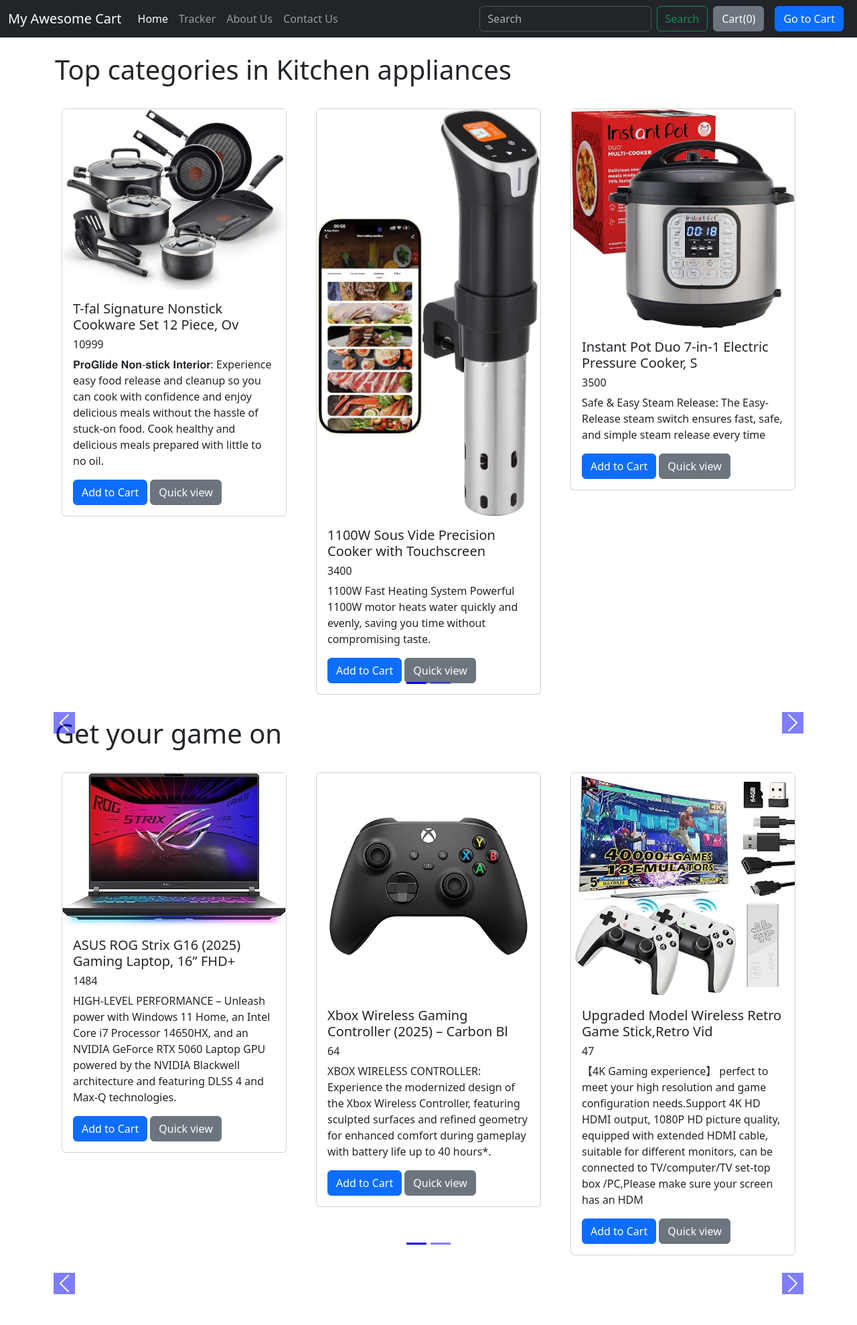
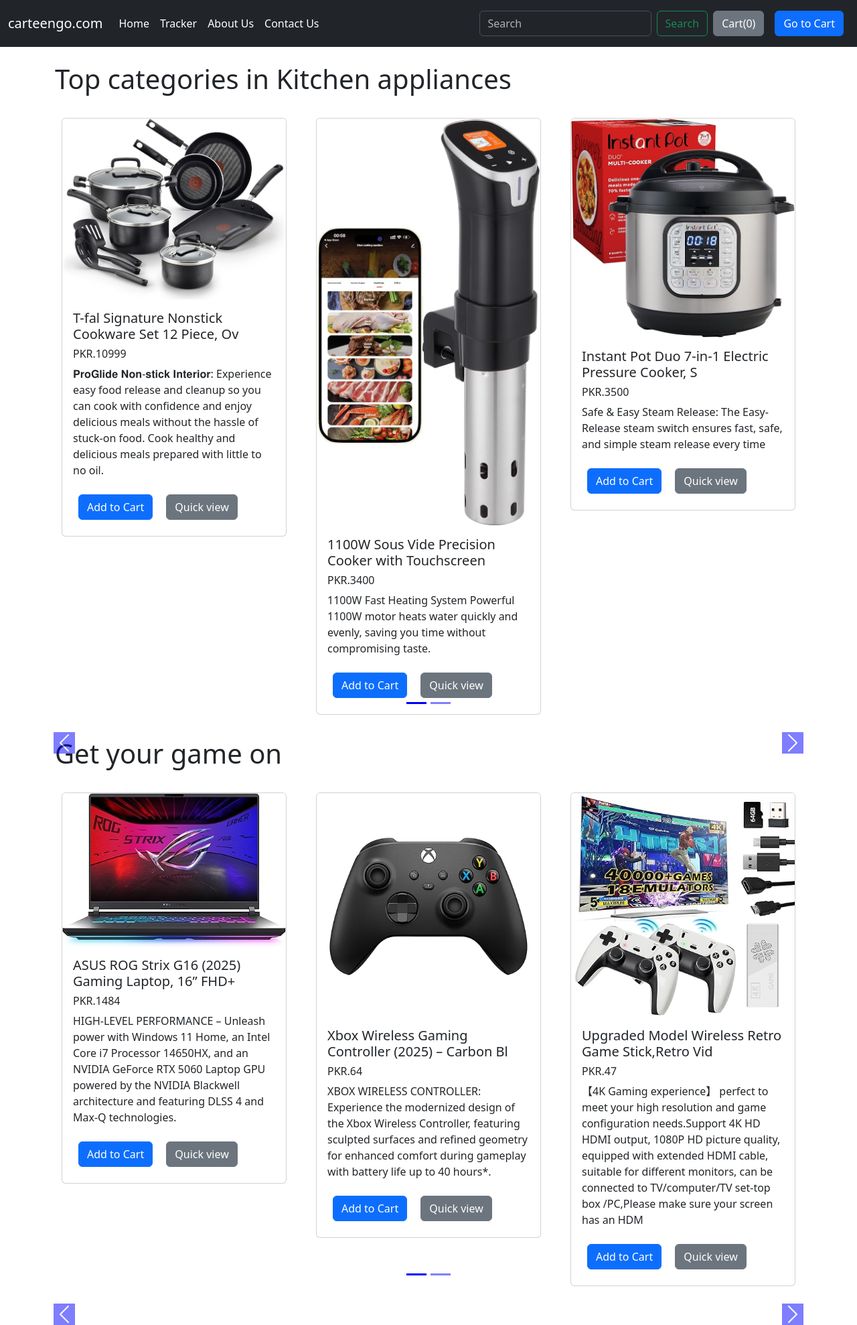
Before and after one commit to abdulrehmanusafzai/carteengo, a Django app: page /shop/ in a window 1280 px wide. Shown: the whole page at 67% size. Before the commit the page ends 1932 px from the top, so only its background shows below. Run offline with Django 5.2, Linux system fonts and the light colour scheme; data comes from the database, SQL or seed files in the repository.

Commit message:
names updated

```diff
--- a/shop/templates/shop/about.html
+++ b/shop/templates/shop/about.html
@@ -1,5 +1,5 @@
 {% extends 'shop/basic.html' %}
 
-{% block title %} About mac {% endblock %}
+{% block title %} About | carteengo.com {% endblock %}
 
-{% block body %} body of the about {% endblock %}
+{% block body %} <div class="container"><b>This page is under development yet.</b></div> {% endblock %}
--- a/shop/templates/shop/basic.html
+++ b/shop/templates/shop/basic.html
@@ -4,7 +4,7 @@
 <head>
   <meta charset="utf-8">
   <meta name="viewport" content="width=device-width, initial-scale=1">
-  <title>{% block title %} {% endblock %}</title>
+  <title>{% block title %}carteengo.com | Shop{% endblock %}</title>
   <link href="https://cdn.jsdelivr.net/npm/bootstrap@5.3.7/dist/css/bootstrap.min.css" rel="stylesheet"
     integrity="sha384-LN+7fdVzj6u52u30Kp6M/trliBMCMKTyK833zpbD+pXdCLuTusPj697FH4R/5mcr" crossorigin="anonymous">
   {% block css %} {% endblock %}
@@ -13,7 +13,7 @@
 <body>
   <nav class="navbar navbar-expand-lg bg-dark navbar-dark" data-bs-theme="dark">
     <div class="container-fluid">
-      <a class="navbar-brand" href="/shop">My Awesome Cart</a>
+      <a class="navbar-brand" href="/shop">carteengo.com</a>
       <button class="navbar-toggler" type="button" data-bs-toggle="collapse" data-bs-target="#navbarSupportedContent"
         aria-controls="navbarSupportedContent" aria-expanded="false" aria-label="Toggle navigation">
         <span class="navbar-toggler-icon"></span>
@@ -24,13 +24,13 @@
             <a class="nav-link active" aria-current="page" href="/shop">Home</span></a>
           </li>
           <li class="nav-item">
-            <a class="nav-link" href="/shop/tracker">Tracker</a>
+            <a class="nav-link active" href="/shop/tracker">Tracker</a>
           </li>
           <li class="nav-item">
-            <a class="nav-link" href="/shop/about">About Us</a>
+            <a class="nav-link active" href="/shop/about">About Us</a>
           </li>
           <li class="nav-item">
-            <a class="nav-link" href="/shop/contact">Contact Us</a>
+            <a class="nav-link active" href="/shop/contact">Contact Us</a>
           </li>
         </ul>
         <div id="cart-buttons" class="navbar p-0" >
@@ -52,8 +52,8 @@
       <input class="form-control me-2" type="search" name="search" id="search" placeholder="Search" aria-label="Search" />
       <button class="btn btn-outline-success" type="submit">Search</button>
     </form>
-    <button type="button" id="popcart" class="btn btn-secondary mx-2" data-bs-html="true" data-bs-container="body" data-bs-toggle="popover" data-bs-placement="bottom" data-bs-content="This is the content of the popover">Cart(<span id="cart">0</span>)</button>
-    <a href="/shop/checkout"><button type="button" class="btn btn-primary mx-2">Go to Cart</button></a>`;
+    <button type="button" id="popcart" class="btn btn-secondary m-2" data-bs-html="true" data-bs-container="body" data-bs-toggle="popover" data-bs-placement="bottom" data-bs-content="This is the content of the popover">Cart(<span id="cart">0</span>)</button>
+    <a href="/shop/checkout"><button type="button" class="btn btn-primary m-2">Go to Cart</button></a>`;
     // Find out the cart items from local storage
     if (localStorage.getItem("cart") == null) {
       var cart = {};
--- a/shop/templates/shop/checkout.html
+++ b/shop/templates/shop/checkout.html
@@ -1,11 +1,11 @@
 {% extends 'shop/basic.html' %}
 
-{% block title %} Checkout - My Awesome Cart {% endblock %}
+{% block title %} Checkout | carteengo.com {% endblock %}
 
 {% block body %}
 <div class="container">
   <div class="col my-4">
-    <h2>Step 1 - My Awesome Cart Express Checkout - Review your items</h2>
+    <h2>Step 1 - Checkout - Review your items</h2>
     <div class="my-4">
       <ul class="list-group" id="items">
       </ul>
@@ -97,7 +97,7 @@
   })
   $("#itemsJson").val(JSON.stringify(cart));
   {% if thank %}
-  alert("Thanks for shopping from MAC. Your order id is {{id}}")
+  alert("Thanks for shopping from carteengo.com. Your order id is {{id}}")
   localStorage.clear();
   document.location = '/shop';
   {% endif %}
--- a/shop/templates/shop/contact.html
+++ b/shop/templates/shop/contact.html
@@ -1,6 +1,6 @@
 {% extends 'shop/basic.html' %}
 
-{% block title %} Contact Us - MAC {% endblock %}
+{% block title %} Contact Us | carteengo.com {% endblock %}
 
 {% block body %}
   <div class="container my-3">
--- a/shop/templates/shop/index.html
+++ b/shop/templates/shop/index.html
@@ -1,4 +1,4 @@
-{% extends 'shop/basic.html'%}
+{% extends 'shop/basic.html' %}
 
 {% block css %}
 <style>
@@ -6,20 +6,21 @@
     margin: 10px;
   }
 
-  .col-md-3 img{
+  .col-md-3 img {
     width: 227px;
     height: 242px;
   }
 
   .carousel-indicators [data-bs-target] {
     background-color: blue;
-    bottom: -40;
+    bottom: -40px;
   }
 
   .carousel-control-prev-icon,
   .carousel-control-next-icon {
     background-color: blue;
   }
+
   .carousel-control-prev,
   .carousel-control-next {
     top: auto;
@@ -32,63 +33,70 @@
   }
 </style>
 {% endblock %}
-{% block title %} Shop {% endblock %}
+
 {% block body %}
 <div class="container">
-  <!-- Slide show starts here -->
+
   {% for product, range, nSlides in allProds %}
-  <h1 class="my-4">{{product.0.category}}</h1>
-  <div id="demo{{forloop.counter}}" class="carousel slide my-3" data-bs-ride="carousel">
+  <h1 class="my-4">{{ product.0.category }}</h1>
+
+  <div id="demo{{ forloop.counter }}" class="carousel slide my-3" data-bs-ride="carousel">
+
+    <!-- Indicators -->
     <div class="carousel-indicators">
       <button type="button" data-bs-target="#demo{{forloop.counter}}" data-bs-slide-to="0" class="active" aria-current="true" aria-label="Slide 1"></button>
       {% for i in range %}
-      <button type="button" data-bs-target="#demo{{forloop.parentloop.counter}}" data-bs-slide-to="{{i}}" aria-label="Slide 2"></button>
+      <button type="button" data-bs-target="#demo{{ forloop.parentloop.counter }}" data-bs-slide-to="{{ i }}" aria-current="true" aria-label="Slide {{ i }}"></button>
       {% endfor %}
     </div>
 
+    <!-- Slides -->
     <div class="carousel-inner container no-padding">
-      <!-- Slide 1 -->
-      <div class="carousel-item active">
       {% for i in product %}
+        {% if forloop.counter0|divisibleby:3 %}
+          <div class="carousel-item {% if forloop.counter0 == 0 %}active{% endif %}">
             <div class="row">
+        {% endif %}
+
         <div class="col-md-4">
           <div class="card align-item-center">
-              <img src="/media/{{i.image}}" class="card-img-top" alt="">
+            <img src="/media/{{ i.image }}" class="card-img-top" alt="">
             <div class="card-body">
-                <h5 class="card-title" id="namepr{{i.id}}">{{i.product_name}}</h5>
-                <h6 class="card-title" id="pricepr{{i.id}}">{{i.price}}</h6>
-                <p class="card-text">{{i.desc}}</p>
-                <span id="divpr{{i.id}}" class="divpr">
-                  <button id="pr{{i.id}}" class="btn btn-primary cart">Add to Cart</button>
+              <h5 class="card-title" id="namepr{{ i.id }}">{{ i.product_name }}</h5>
+              <h6 class="card-title">PKR.<span id="pricepr{{ i.id }}">{{ i.price }}</span></h6>
+              <p class="card-text">{{ i.desc }}</p>
+              <span id="divpr{{ i.id }}" class="divpr m-2">
+                <button id="pr{{ i.id }}" class="btn btn-primary cart">Add to Cart</button>
               </span>
-                <a href="/shop/products/{{i.id}}"><button id="qv{{i.id}}" class="btn btn-secondary">Quick view</button></a>
+              <a href="/shop/products/{{ i.id }}">
+                <button id="qv{{ i.id }}" class="btn btn-secondary m-2">Quick view</button>
+              </a>
             </div>
           </div>
         </div>
-          {% if forloop.counter|divisibleby:3 and not forloop.last %}
-        </div>
-      </div>
-      <div class="carousel-item">
-        <div class="row">
+
+        {% if forloop.counter|divisibleby:3 or forloop.last %}
+            </div> <!-- .row -->
+          </div> <!-- .carousel-item -->
         {% endif %}
       {% endfor %}
     </div>
   </div>
-    </div>
-  </div>
 
     <!-- Controls -->
-    <button class="carousel-control-prev" type="button" data-bs-target="#demo{{forloop.counter}}" data-bs-slide="prev">
+    <button class="carousel-control-prev" type="button" data-bs-target="#demo{{ forloop.counter }}" data-bs-slide="prev">
       <span class="carousel-control-prev-icon" aria-hidden="true"></span>
       <span class="visually-hidden">Previous</span>
     </button>
-    <button class="carousel-control-next" type="button" data-bs-target="#demo{{forloop.counter}}" data-bs-slide="next">
+    <button class="carousel-control-next" type="button" data-bs-target="#demo{{ forloop.counter }}" data-bs-slide="next">
       <span class="carousel-control-next-icon" aria-hidden="true"></span>
       <span class="visually-hidden">Next</span>
     </button>
     {% endfor %}
+  </div>
 
-  <script src="https://cdn.jsdelivr.net/npm/bootstrap@5.3.7/dist/js/bootstrap.bundle.min.js" integrity="sha384-ndDqU0Gzau9qJ1lfW4pNLlhNTkCfHzAVBReH9diLvGRem5+R9g2FzA8ZGN954O5Q" crossorigin="anonymous"></script>
+<!-- JS at bottom -->
+<script src="https://cdn.jsdelivr.net/npm/bootstrap@5.3.7/dist/js/bootstrap.bundle.min.js"
+  integrity="sha384-ndDqU0Gzau9qJ1lfW4pNLlhNTkCfHzAVBReH9diLvGRem5+R9g2FzA8ZGN954O5Q" crossorigin="anonymous"></script>
 <script src="https://code.jquery.com/jquery-3.6.0.min.js"></script>
-  </div>
 {% endblock %}
--- a/shop/templates/shop/index2.html
+++ /dev/null
@@ -1,104 +0,0 @@
-{% extends 'shop/basic.html' %}
-
-{% block css %}
-<style>
-  .carousel-item .card {
-    margin: 10px;
-  }
-
-  .col-md-3 img {
-    width: 227px;
-    height: 242px;
-  }
-
-  .carousel-indicators [data-bs-target] {
-    background-color: blue;
-    bottom: -40px;
-  }
-
-  .carousel-control-prev-icon,
-  .carousel-control-next-icon {
-    background-color: blue;
-  }
-
-  .carousel-control-prev,
-  .carousel-control-next {
-    top: auto;
-    bottom: auto;
-  }
-
-  .no-padding {
-    padding-left: 0;
-    padding-right: 0;
-  }
-</style>
-{% endblock %}
-
-{% block title %} Shop {% endblock %}
-
-{% block body %}
-<div class="container">
-
-  {% for product, range, nSlides in allProds %}
-  <h1 class="my-4">{{ product.0.category }}</h1>
-
-  <div id="demo{{ forloop.counter }}" class="carousel slide my-3" data-bs-ride="carousel">
-
-    <!-- Indicators -->
-    <div class="carousel-indicators">
-      <button type="button" data-bs-target="#demo{{forloop.counter}}" data-bs-slide-to="0" class="active" aria-current="true" aria-label="Slide 1"></button>
-      {% for i in range %}
-      <button type="button" data-bs-target="#demo{{ forloop.parentloop.counter }}" data-bs-slide-to="{{ i }}" aria-current="true" aria-label="Slide {{ i }}"></button>
-      {% endfor %}
-    </div>
-
-    <!-- Slides -->
-    <div class="carousel-inner container no-padding">
-      {% for i in product %}
-        {% if forloop.counter0|divisibleby:3 %}
-          <div class="carousel-item {% if forloop.counter0 == 0 %}active{% endif %}">
-            <div class="row">
-        {% endif %}
-
-        <div class="col-md-4">
-          <div class="card align-item-center">
-            <img src="/media/{{ i.image }}" class="card-img-top" alt="">
-            <div class="card-body">
-              <h5 class="card-title" id="namepr{{ i.id }}">{{ i.product_name }}</h5>
-              <h6 class="card-title" id="pricepr{{ i.id }}">{{ i.price }}</h6>
-              <p class="card-text">{{ i.desc }}</p>
-              <span id="divpr{{ i.id }}" class="divpr">
-                <button id="pr{{ i.id }}" class="btn btn-primary cart">Add to Cart</button>
-              </span>
-              <a href="/shop/products/{{ i.id }}">
-                <button id="qv{{ i.id }}" class="btn btn-secondary">Quick view</button>
-              </a>
-            </div>
-          </div>
-        </div>
-
-        {% if forloop.counter|divisibleby:3 or forloop.last %}
-            </div> <!-- .row -->
-          </div> <!-- .carousel-item -->
-        {% endif %}
-      {% endfor %}
-    </div>
-  </div>
-
-    <!-- Controls -->
-    <button class="carousel-control-prev" type="button" data-bs-target="#demo{{ forloop.counter }}" data-bs-slide="prev">
-      <span class="carousel-control-prev-icon" aria-hidden="true"></span>
-      <span class="visually-hidden">Previous</span>
-    </button>
-    <button class="carousel-control-next" type="button" data-bs-target="#demo{{ forloop.counter }}" data-bs-slide="next">
-      <span class="carousel-control-next-icon" aria-hidden="true"></span>
-      <span class="visually-hidden">Next</span>
-    </button>
-    {% endfor %}
-  </div>
-
-<!-- JS at bottom -->
-<script src="https://cdn.jsdelivr.net/npm/bootstrap@5.3.7/dist/js/bootstrap.bundle.min.js"
-  integrity="sha384-ndDqU0Gzau9qJ1lfW4pNLlhNTkCfHzAVBReH9diLvGRem5+R9g2FzA8ZGN954O5Q" crossorigin="anonymous"></script>
-<script src="https://code.jquery.com/jquery-3.6.0.min.js"></script>
-{% endblock %}
--- a/shop/templates/shop/tracker.html
+++ b/shop/templates/shop/tracker.html
@@ -1,11 +1,11 @@
 {% extends 'shop/basic.html' %}
 
-{% block title %} Track yout Order - My Awesome Cart {% endblock %}
+{% block title %} Track yout Order | carteengo.com {% endblock %}
 
 {% block body %}
 <div class="container">
   <div class="col my-4">
-    <h2>My Awesome Cart Express Tracker - Enter the Order Id to trace your Order</h2>
+    <h2>Tracker - Enter the Order Id to trace your Order</h2>
     <form action="#" method="post" class="row g-3" id="trackerForm">{% csrf_token %}
       <div class="col-md-6">
         <label for="orderId" class="form-label">Order Id</label>
--- a/shop/views.py
+++ b/shop/views.py
@@ -14,9 +14,8 @@
         n = len(prod)
         nSlides = n//4 + ceil((n/4) - (n//4))
         allProds.append([prod, range(1, nSlides), nSlides])
-        print(allProds)
     params = {"allProds": allProds}
-    return render(request, 'shop/index2.html', params)
+    return render(request, 'shop/index.html', params)
 
 def searchMatch(query, item):
     if query in item.desc.lower() or query in item.product_name.lower() or query in item.category.lower():
@@ -64,7 +63,6 @@
             order = Orders.objects.filter(order_id = orderId, email = email)
             if len(order) > 0:
                 update = OrderUpdate.objects.filter(order_id = orderId)
-                print(update)
                 updates = []
                 for item in update:
                     updates.append({"text": item.update_desc, "time": item.timestamp})
```
Also changed, not shown: shop/templates/shop/prodView.html (+4 -4 lines). Lines whose indentation alone changed are shown as unchanged.
